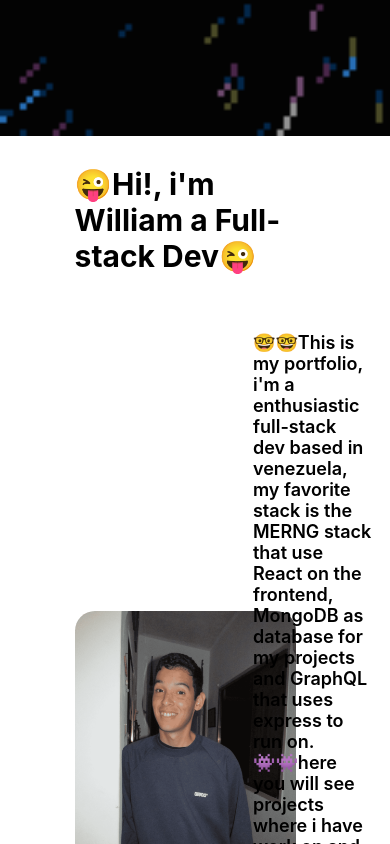
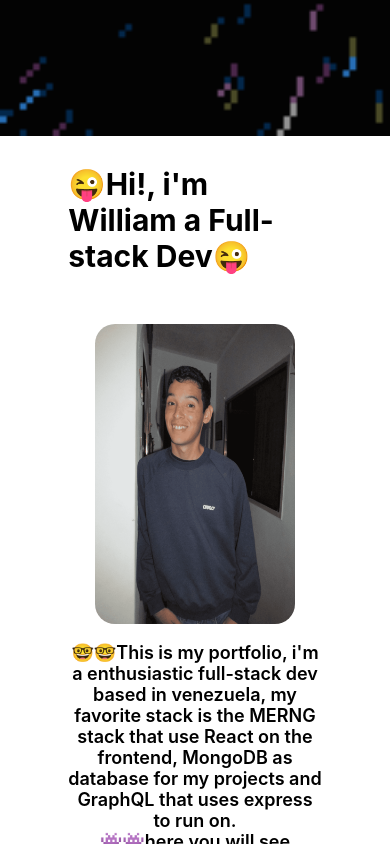
Before and after one commit to williamjparra/portfolio, a React (Create React App) app: page / in a window 390 px wide. Shown: the part 820-1664 px from the top of the page. Built offline with nearby package versions, Linux system fonts and the light colour scheme; the HTML template or start-up script is replaced by a standard one.

Commit message:
se hicieron mas responsive los css del footer y del body de la pagina

```diff
--- a/src/components/css/Footer.css
+++ b/src/components/css/Footer.css
@@ -48,3 +48,7 @@
     transition-duration: 0.5s;
     font-size: 22px;
 }
+
+@media (max-width: 768px) {
+
+}
--- a/src/components/css/Projects.css
+++ b/src/components/css/Projects.css
@@ -40,3 +40,15 @@
 .project-description-container a:hover {
     color: #75c8f6
 }
+
+@media (max-width: 768px) {
+    .projects-container {
+        flex-direction: column;
+        justify-content: center;
+        align-items: center;
+    }
+
+    .project-card {
+        max-width: 100%;
+    }
+}
--- a/src/components/css/description.css
+++ b/src/components/css/description.css
@@ -38,3 +38,30 @@
     height: 300px;
     border-radius: 20px;
 }
+
+@media (max-width: 768px) {
+    .description-container {
+        flex-direction: column;
+        width: 100%;
+    }
+    .card-container {
+        flex-direction: column;
+        padding: 10px;
+        justify-content: center;
+        align-items: center;
+    }
+    .image-container {
+        display: flex;
+        justify-content: center;
+        align-items: center;
+        width: 100%;
+        margin: 0 auto;
+    }
+    .image-container img {
+        width: 200px;
+        margin: 0 auto;
+    }
+    .description-container p {
+        text-align: center;
+    }
+}
--- a/src/components/css/videos.css
+++ b/src/components/css/videos.css
@@ -44,3 +44,19 @@
     justify-content: center;
     align-items: center;
 }
+
+@media (max-width: 768px) {
+    .videoContainer {
+        flex-direction: column;
+        width: 100%;
+        align-items: center
+    }
+
+    .videoCard-1, .videoCard-2 {
+        width: 100%;
+    }
+
+    .videoCard-1 h3, .videoCard-2 h3 {
+        text-align: center;
+    }
+}
```
Also changed, not shown: 1 other file (tests, documents, lock files or other folders).
